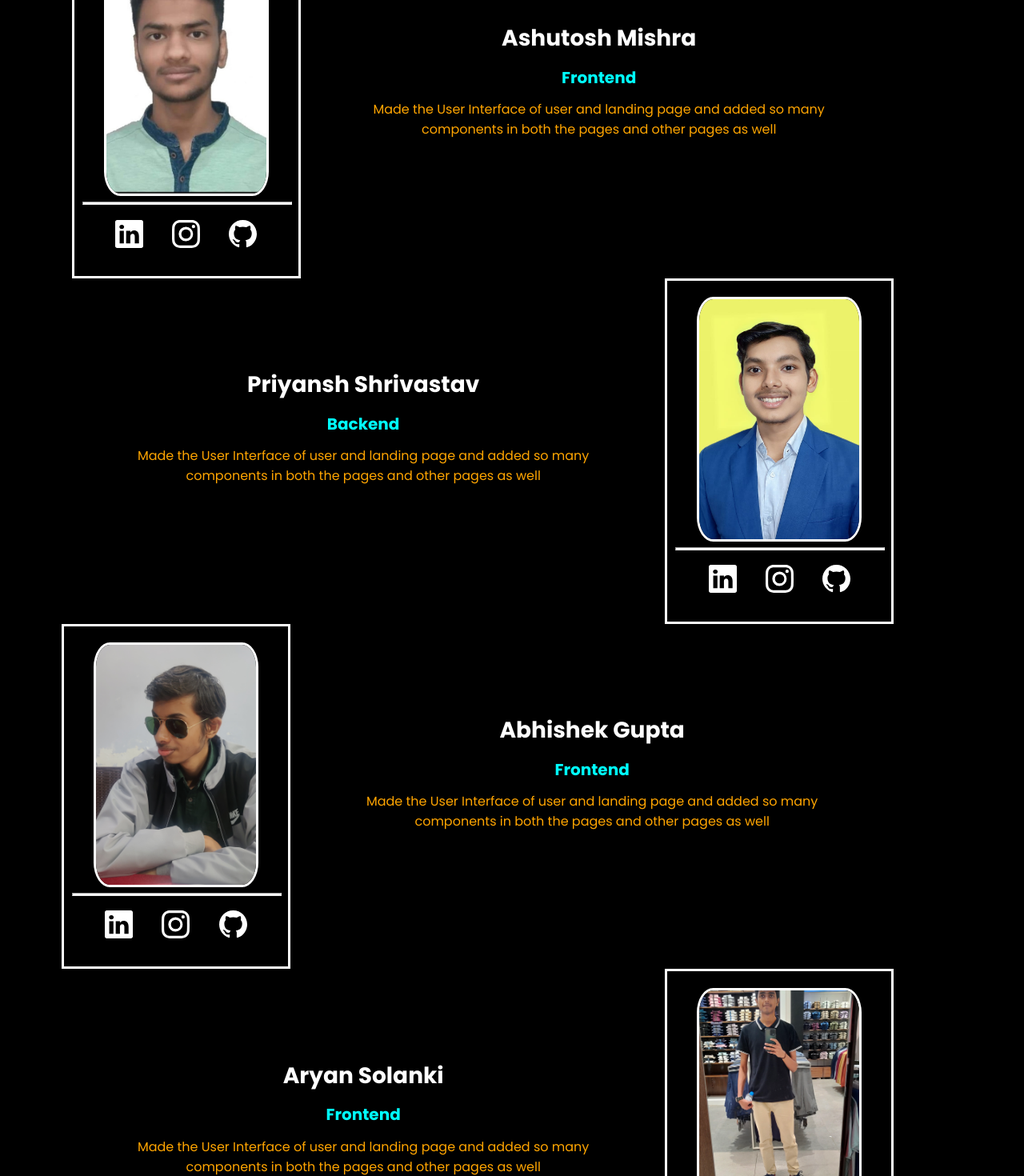
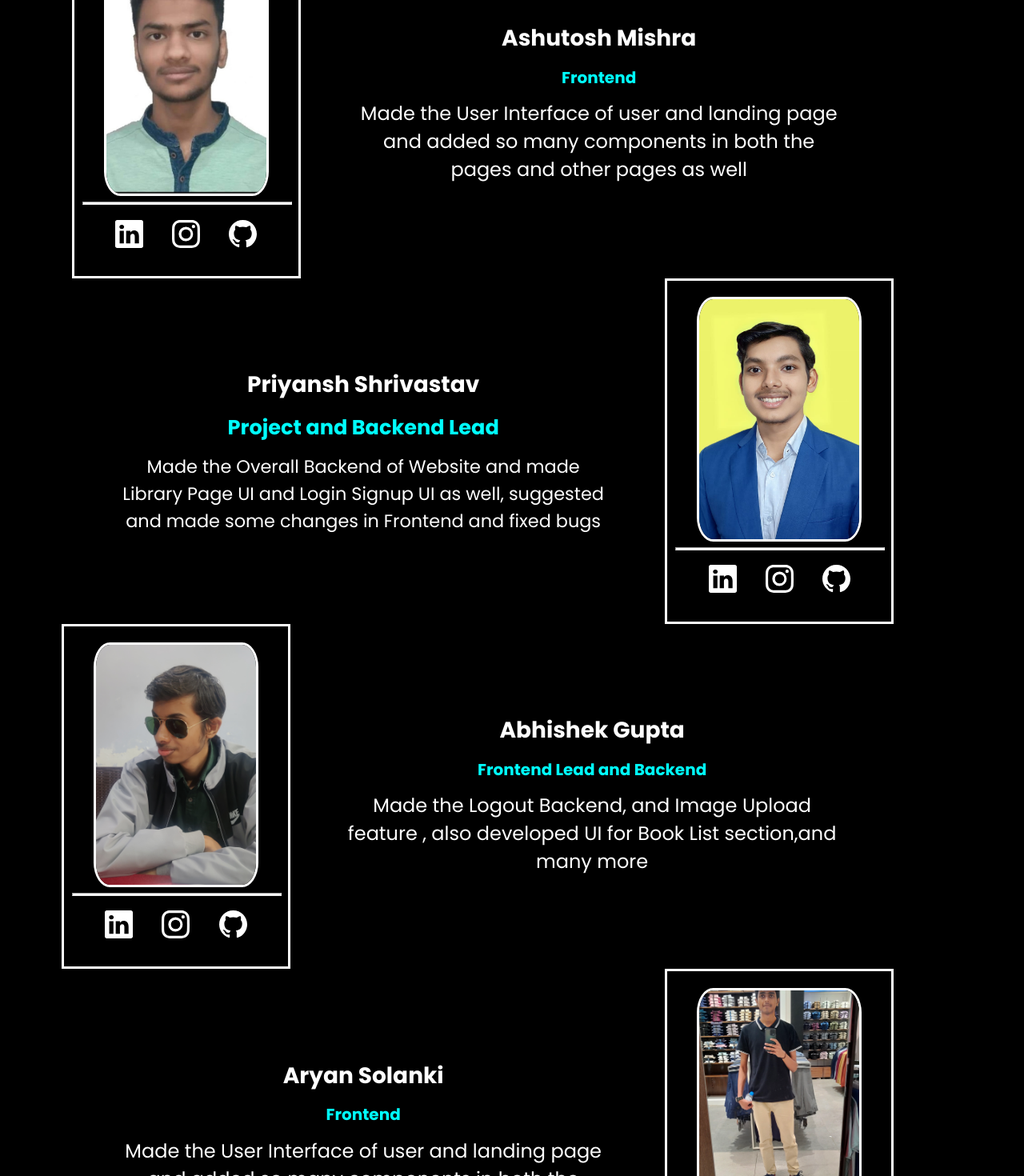
Before and after one commit to PSS2134/Library_Portal, a React (Create React App) app in the folder Client/: page /team in a window 1280 px wide. Shown: the part 240-1710 px from the top of the page at 80% size. Built offline with nearby package versions, Linux system fonts and the light colour scheme.

Commit message:
Book add bug fixed

```diff
--- a/Client/src/Pages/team/Team.js
+++ b/Client/src/Pages/team/Team.js
@@ -77,7 +77,7 @@ export default function Members({ updateUser }) {
           <div className="member-description">
             <h2>Ashutosh Mishra</h2>
             <h5>Frontend</h5>
-            <p>Made the User Interface of user and landing page and added so many components in both the pages and other pages as well</p>
+            <p style={{"color":"white","fontSize":"1.5rem"}}>Made the User Interface of user and landing page and added so many components in both the pages and other pages as well</p>
           </div>
         </div>
 
@@ -85,17 +85,17 @@ export default function Members({ updateUser }) {
 
         <div className="pri">
           <div className="member-description">
-            <h2>Priyansh Shrivastav</h2>
-            <h5>Backend</h5>
-            <p>Made the User Interface of user and landing page and added so many components in both the pages and other pages as well</p>
+            <h2 style={{"color":"white","fontSize":"1.75rem"}}>Priyansh Shrivastav</h2>
+            <h5 style={{"fontSize":"1.6rem"}}>Project and Backend Lead</h5>
+            <p style={{"color":"white","fontSize":"1.4rem"}}>Made the Overall Backend of Website and made Library Page UI and Login Signup UI as well, suggested and made some changes in Frontend and fixed bugs</p>
           </div>
           <div className="book-cardz">
             <img src={Priyansh} alt="Book 4"></img>
             <hr style={{"height":"2px","backgroundColor":"white"}}></hr>
             <div className="links-with">
-              <Link to={'/'}><BsLinkedin className="linked"/></Link>
-              <Link to={'/'}><BsInstagram className="insta"/></Link>
-              <Link to={'/'}><BsGithub className="hubgit"/></Link>
+              <Link to={'https://www.linkedin.com/in/priyansh-shrivastav-b5868b229/'}><BsLinkedin className="linked"/></Link>
+              <Link to={'https://www.instagram.com/priyansh_s_s/'}><BsInstagram className="insta"/></Link>
+              <Link to={'https://github.com/PSS2134'}><BsGithub className="hubgit"/></Link>
             </div>
           </div>
 
@@ -106,15 +106,15 @@ export default function Members({ updateUser }) {
             <img src={Abhi} alt="Book 3"></img>
             <hr style={{"height":"2px","backgroundColor":"white"}}></hr>
             <div className="links-with">
-              <Link to={'/'}><BsLinkedin className="linked"/></Link>
-              <Link to={'/'}><BsInstagram className="insta"/></Link>
-              <Link to={'/'}><BsGithub className="hubgit"/></Link>
+              <Link to={'https://www.linkedin.com/in/abhishekg2409/'}><BsLinkedin className="linked"/></Link>
+              <Link to={'https://www.instagram.com/abhi_g_24__/'}><BsInstagram className="insta"/></Link>
+              <Link to={'https://github.com/Abhi24iitg'}><BsGithub className="hubgit"/></Link>
             </div>
           </div>
           <div className="member-description">
             <h2>Abhishek Gupta</h2>
-            <h5>Frontend</h5>
-            <p>Made the User Interface of user and landing page and added so many components in both the pages and other pages as well</p>
+            <h5>Frontend Lead and Backend</h5>
+            <p style={{"color":"white","fontSize":"1.5rem"}}>Made the Logout Backend, and Image Upload feature , also developed UI for Book List section,and many more</p>
           </div>
         </div>
 
@@ -123,7 +123,7 @@ export default function Members({ updateUser }) {
           <div className="member-description">
             <h2>Aryan Solanki</h2>
             <h5>Frontend</h5>
-            <p>Made the User Interface of user and landing page and added so many components in both the pages and other pages as well</p>
+            <p style={{"color":"white","fontSize":"1.5rem"}}>Made the User Interface of user and landing page and added so many components in both the pages and other pages as well</p>
           </div>
           <div className="book-cardz">
             <img src={aryan} alt="Book 1"></img>
```
Also changed, not shown: 1 other file (tests, documents, lock files or other folders).
